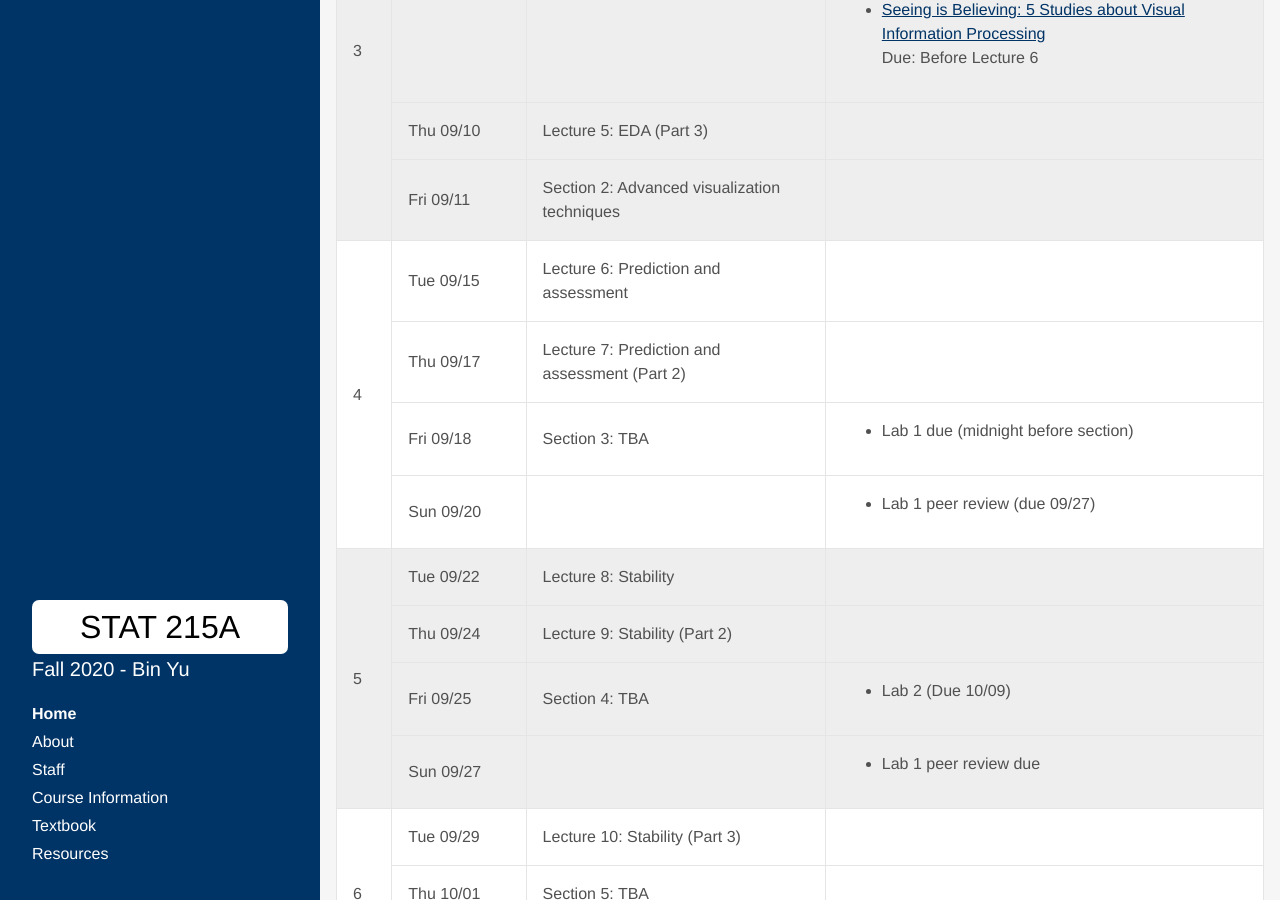
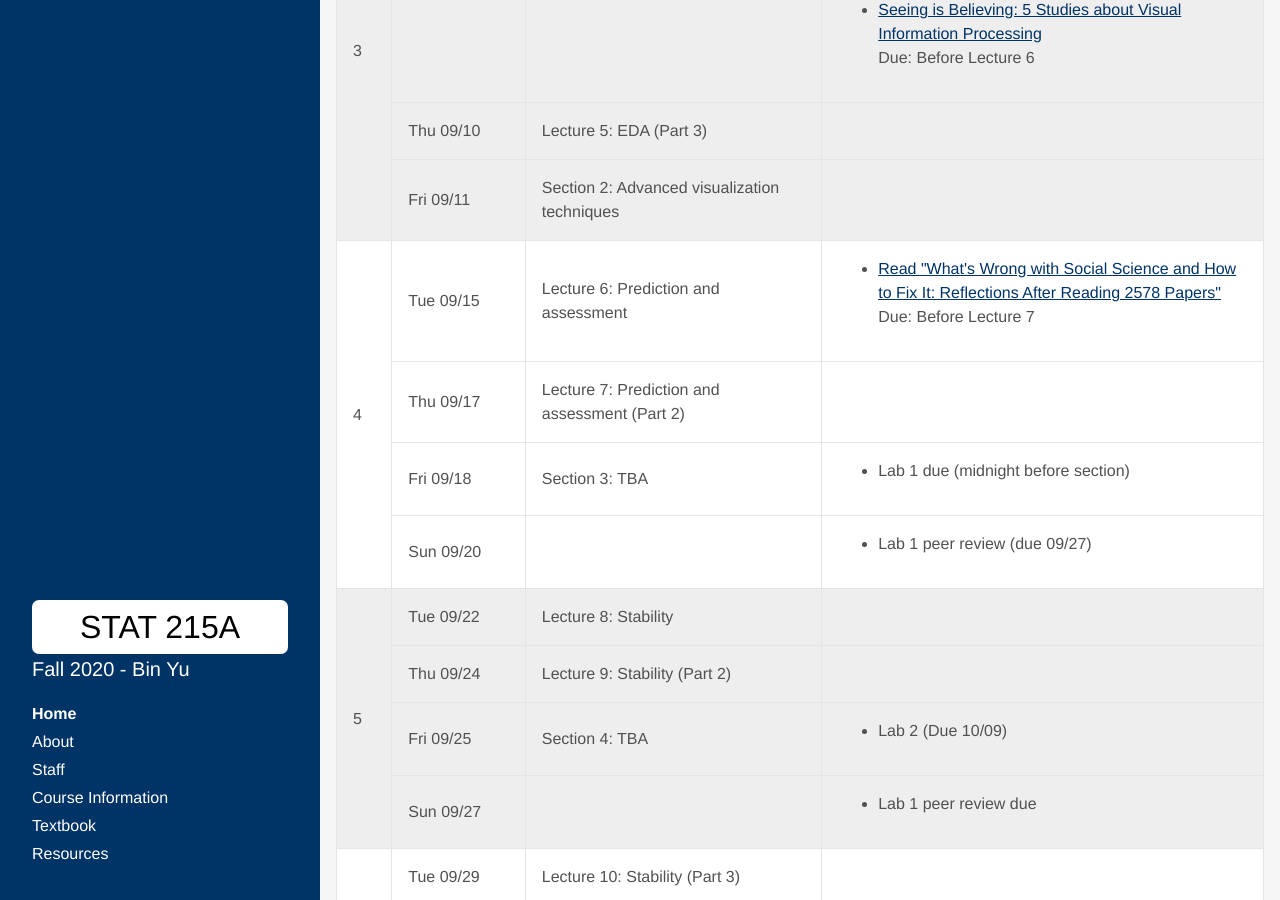
Before and after one commit to Yu-Group/stat-215a-fall-2020, a Jekyll site: the page built from index.html, in a window 1280 px wide and 900 px high, scrolled down 925 px. Built offline with Jekyll 4.4.1, drawn with Linux system fonts in a browser that asks for light colours; some web fonts are replaced; the list of posts is cut into pages by our own code.

Commit message:
Add reading

```diff
--- a/_data/syllabus2.yml
+++ b/_data/syllabus2.yml
@@ -58,6 +58,10 @@ weeks:
     basic:
     - date: Tue 09/15
       content: "Lecture 6: Prediction and assessment"
+      assignments:
+        - name: "Read \"What's Wrong with Social Science and How to Fix It: Reflections After Reading 2578 Papers\""
+          url: "https://fantasticanachronism.com/2020/09/11/whats-wrong-with-social-science-and-how-to-fix-it/"
+          due: Before Lecture 7
     - date: Thu 09/17
       content: "Lecture 7: Prediction and assessment (Part 2)"
     - date: Fri 09/18
```
